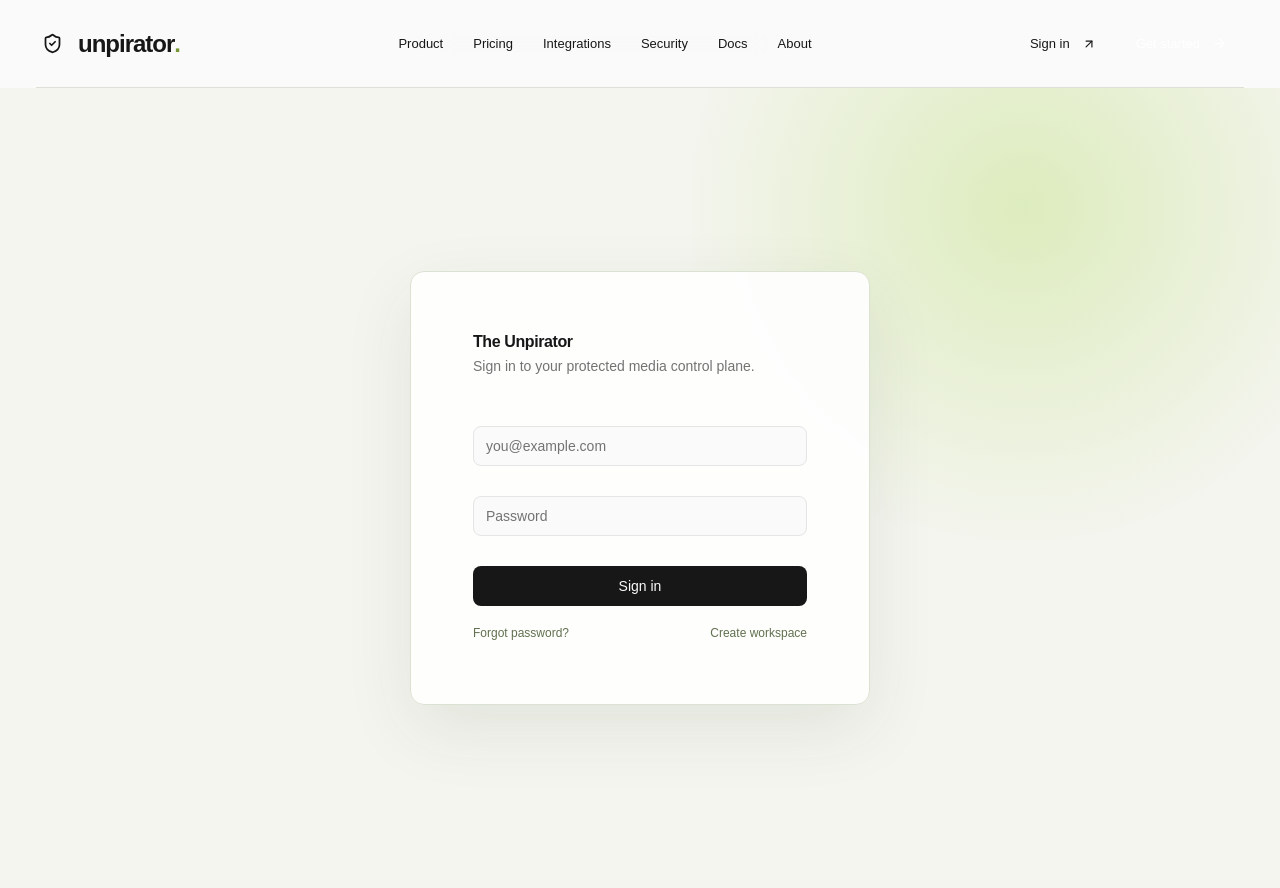
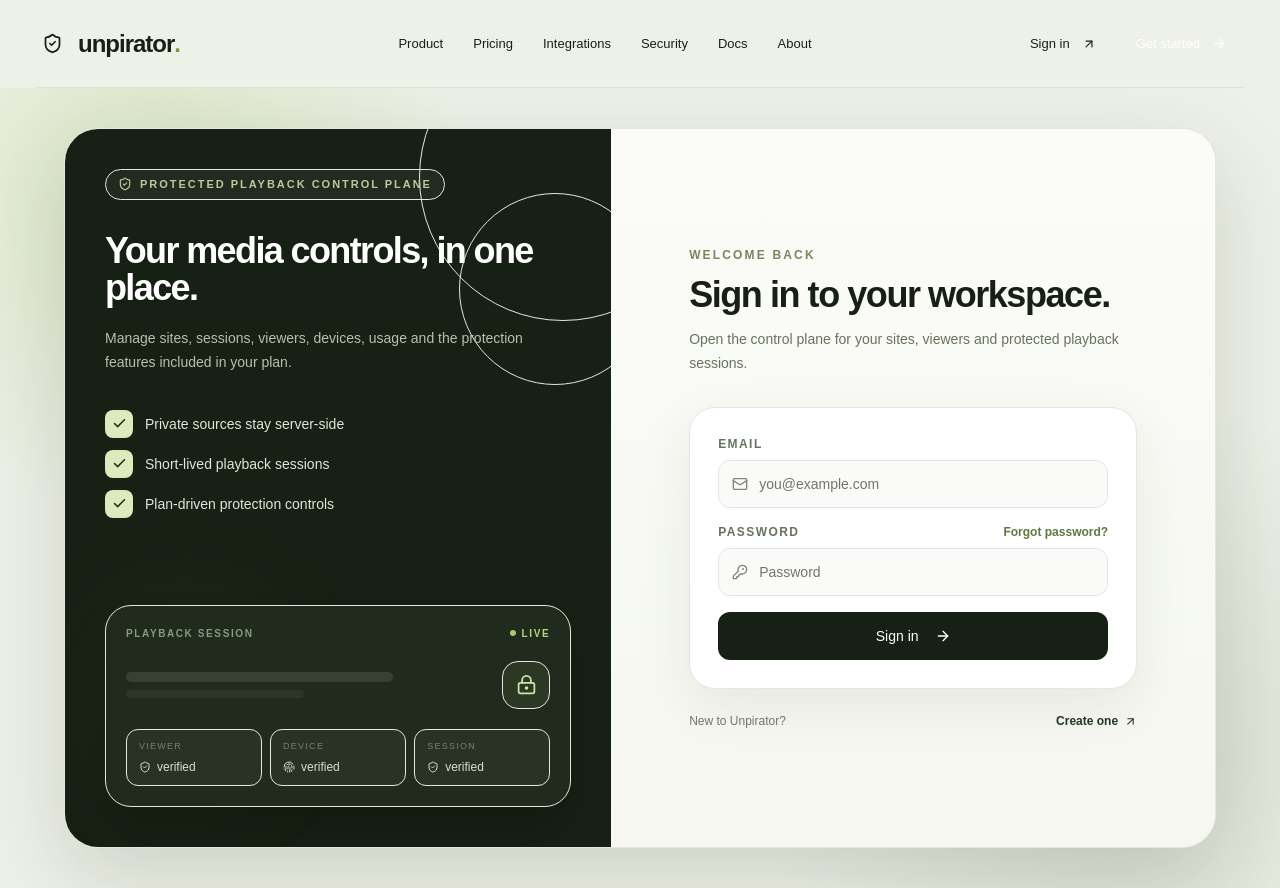
Before and after one commit to masharzy/theunpirator, a Next.js app in the folder apps/dashboard/: page /login in a window 1280 px wide. Built offline with nearby package versions, Linux system fonts and the light colour scheme; no server answers.

Commit message:
feat: redesign login experience

```diff
--- a/apps/dashboard/app/login/page.js
+++ b/apps/dashboard/app/login/page.js
@@ -1,11 +1,13 @@
 "use client";
+
 import { useEffect, useState } from "react";
+import Link from "next/link";
+import { ArrowRight, KeyRound, Mail } from "lucide-react";
 import { api } from "@/lib/api";
 import { Button } from "@/components/ui/button";
-import { Card, CardContent, CardDescription, CardHeader, CardTitle } from "@/components/ui/card";
 import { Input } from "@/components/ui/input";
-import Link from "next/link";
-import { PublicNav } from "@/components/public-nav";
+import { AuthShell } from "@/components/auth-shell";
+
 export default function LoginPage() {
   const [email, setEmail] = useState("");
   const [password, setPassword] = useState("");
@@ -14,6 +16,7 @@ export default function LoginPage() {
   const [google, setGoogle] = useState(false);
   const [challenge, setChallenge] = useState("");
   const [code, setCode] = useState("");
+
   useEffect(() => {
     api("/v1/auth/capabilities")
       .then((v) => setGoogle(v.google))
@@ -25,6 +28,7 @@ export default function LoginPage() {
         "That email already has an account. Sign in with your password, then link Google from account settings.",
       );
   }, []);
+
   async function submit(e) {
     e.preventDefault();
     setBusy(true);
@@ -58,37 +62,64 @@ export default function LoginPage() {
       setBusy(false);
     }
   }
+
   return (
+    <AuthShell
+      mode="login"
+      title={challenge ? "Verify it’s you." : "Sign in to your workspace."}
+      intro={
+        challenge
+          ? "Enter the 6-digit code from your authenticator app to continue."
+          : "Open the control plane for your sites, viewers and protected playback sessions."
+      }
+    >
+      <form className="space-y-4" onSubmit={submit}>
+        {!challenge ? (
           <>
-      <PublicNav />
-      <main className="auth-stage">
-        <Card className="auth-panel">
-          <CardHeader>
-            <CardTitle>The Unpirator</CardTitle>
-            <CardDescription>Sign in to your protected media control plane.</CardDescription>
-          </CardHeader>
-          <CardContent>
-            <form className="space-y-4" onSubmit={submit}>
-              {!challenge && (
-                <>
+            <label className="block">
+              <span className="mb-2 block text-xs font-bold uppercase tracking-[.12em] text-[#687261]">
+                Email
+              </span>
+              <div className="relative">
+                <Mail className="pointer-events-none absolute left-3.5 top-1/2 size-4 -translate-y-1/2 text-[#7b8674]" />
                 <Input
                   type="email"
                   value={email}
                   onChange={(e) => setEmail(e.target.value)}
                   placeholder="you@example.com"
+                  className="h-12 rounded-xl border-[#d7ded0] bg-[#fafbf8] pl-10"
                   required
                 />
+              </div>
+            </label>
+            <label className="block">
+              <div className="mb-2 flex items-center justify-between gap-3">
+                <span className="text-xs font-bold uppercase tracking-[.12em] text-[#687261]">
+                  Password
+                </span>
+                <Link href="/forgot-password" className="text-xs font-semibold text-[#607742] hover:underline">
+                  Forgot password?
+                </Link>
+              </div>
+              <div className="relative">
+                <KeyRound className="pointer-events-none absolute left-3.5 top-1/2 size-4 -translate-y-1/2 text-[#7b8674]" />
                 <Input
                   type="password"
                   value={password}
                   onChange={(e) => setPassword(e.target.value)}
                   placeholder="Password"
                   minLength={10}
+                  className="h-12 rounded-xl border-[#d7ded0] bg-[#fafbf8] pl-10"
                   required
                 />
+              </div>
+            </label>
           </>
-              )}
-              {challenge && (
+        ) : (
+          <label className="block">
+            <span className="mb-2 block text-xs font-bold uppercase tracking-[.12em] text-[#687261]">
+              Authenticator code
+            </span>
             <Input
               inputMode="numeric"
               autoComplete="one-time-code"
@@ -96,29 +127,35 @@ export default function LoginPage() {
               maxLength={6}
               value={code}
               onChange={(e) => setCode(e.target.value)}
-                  placeholder="6-digit authenticator code"
+              placeholder="000000"
+              className="h-14 rounded-xl border-[#d7ded0] bg-[#fafbf8] text-center text-xl tracking-[.35em]"
               required
             />
+          </label>
         )}
-              {error && <p className="text-sm text-red-600">{error}</p>}
-              <Button className="w-full" disabled={busy}>
-                {busy ? "Signing in…" : "Sign in"}
+
+        {error && (
+          <div className="rounded-xl border border-red-200 bg-red-50 px-3.5 py-3 text-sm leading-5 text-red-700">
+            {error}
+          </div>
+        )}
+
+        <Button className="h-12 w-full rounded-xl bg-[#172014] text-white hover:bg-[#24301f]" disabled={busy}>
+          {busy ? "Signing in…" : challenge ? "Verify and continue" : "Sign in"}
+          {!busy && <ArrowRight className="ml-2 size-4" />}
         </Button>
       </form>
-            {!challenge && (
-              <div className="auth-links">
-                <Link href="/forgot-password">Forgot password?</Link>
-                <Link href="/register">Create workspace</Link>
+
+      {google && !challenge && (
+        <>
+          <div className="my-5 flex items-center gap-3 text-[10px] font-bold uppercase tracking-[.16em] text-[#9aa391]">
+            <span className="h-px flex-1 bg-[#e0e5da]" /> or <span className="h-px flex-1 bg-[#e0e5da]" />
           </div>
-            )}
-            {google && !challenge && (
-              <Button asChild variant="outline" className="mt-4 w-full">
+          <Button asChild variant="outline" className="h-12 w-full rounded-xl border-[#d7ded0] bg-white">
             <a href="/control-api/v1/auth/google">Continue with Google</a>
           </Button>
+        </>
       )}
-          </CardContent>
-        </Card>
-      </main>
-    </>
+    </AuthShell>
   );
 }
```
Lines whose indentation alone changed are shown as unchanged.
